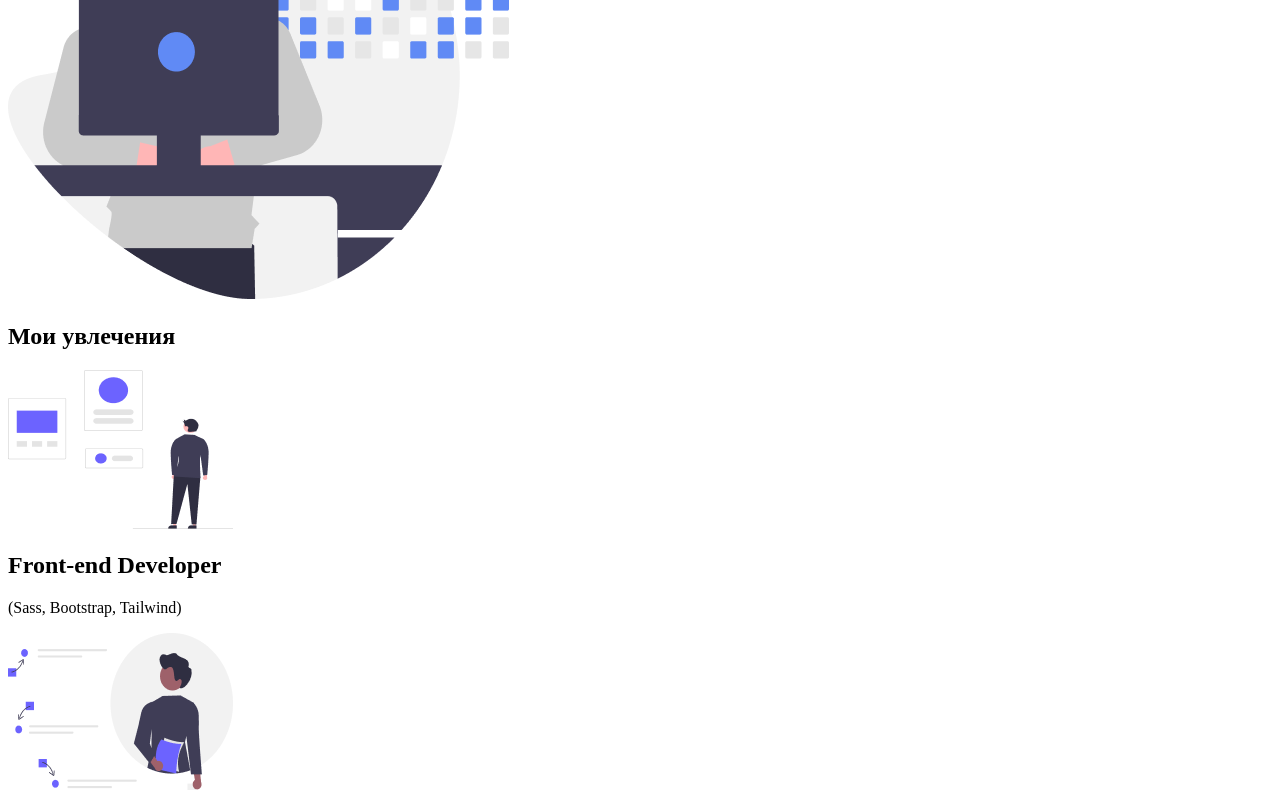
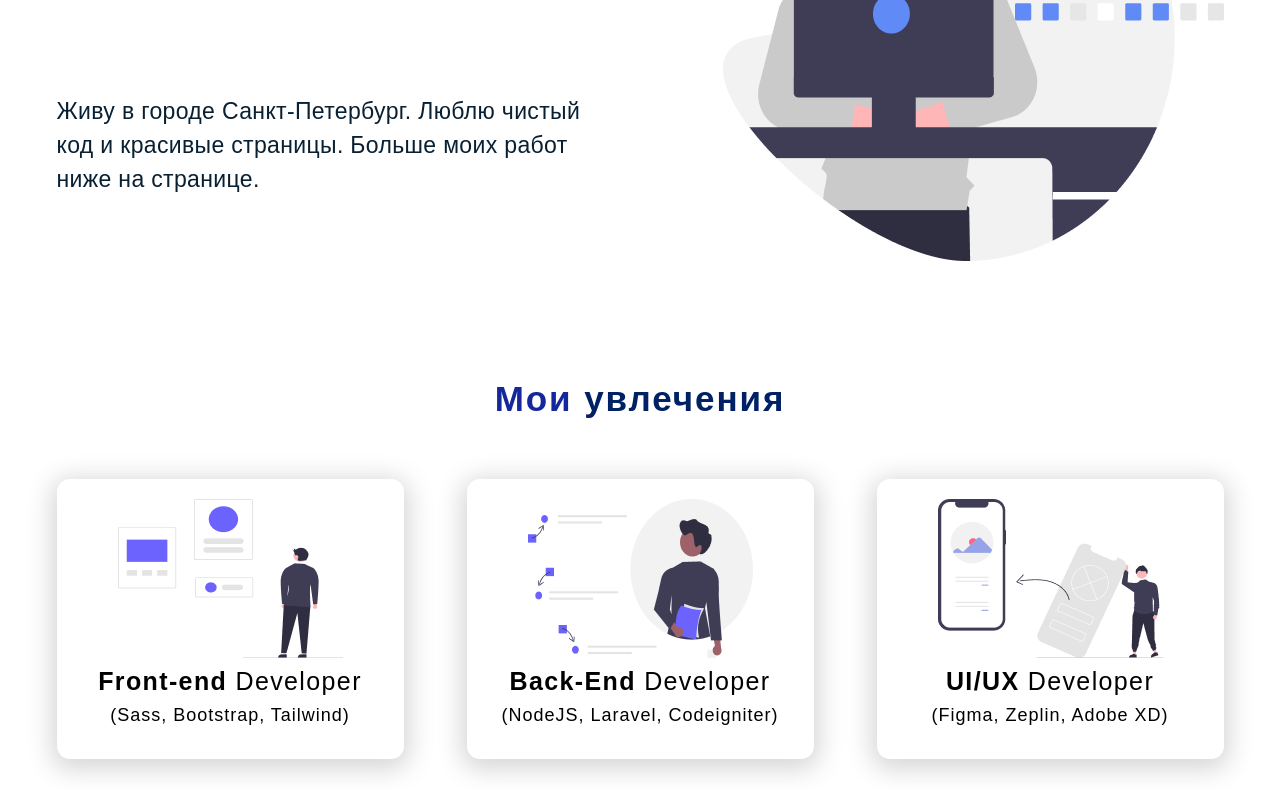
Before and after one commit to straizyq/portfolio, a plain HTML site: page index.html in a window 1280 px wide. Shown: the part 367-1157 px from the top of the page. Drawn offline with Linux system fonts and the light colour scheme; the site is published under a folder, as on GitHub Pages, so addresses that start at the root find nothing.

Commit message:
Add files via upload

```diff
--- a/index.html
+++ b/index.html
@@ -5,7 +5,7 @@
     <meta charset="UTF-8">
     <meta name="viewport" content="width=device-width, initial-scale=1.0">
     <title>Document</title>
-    <link rel="stylesheet" href="/css/globals.css">
+    <link rel="stylesheet" href="css/globals.css">
 </head>
 
 <body>
```
